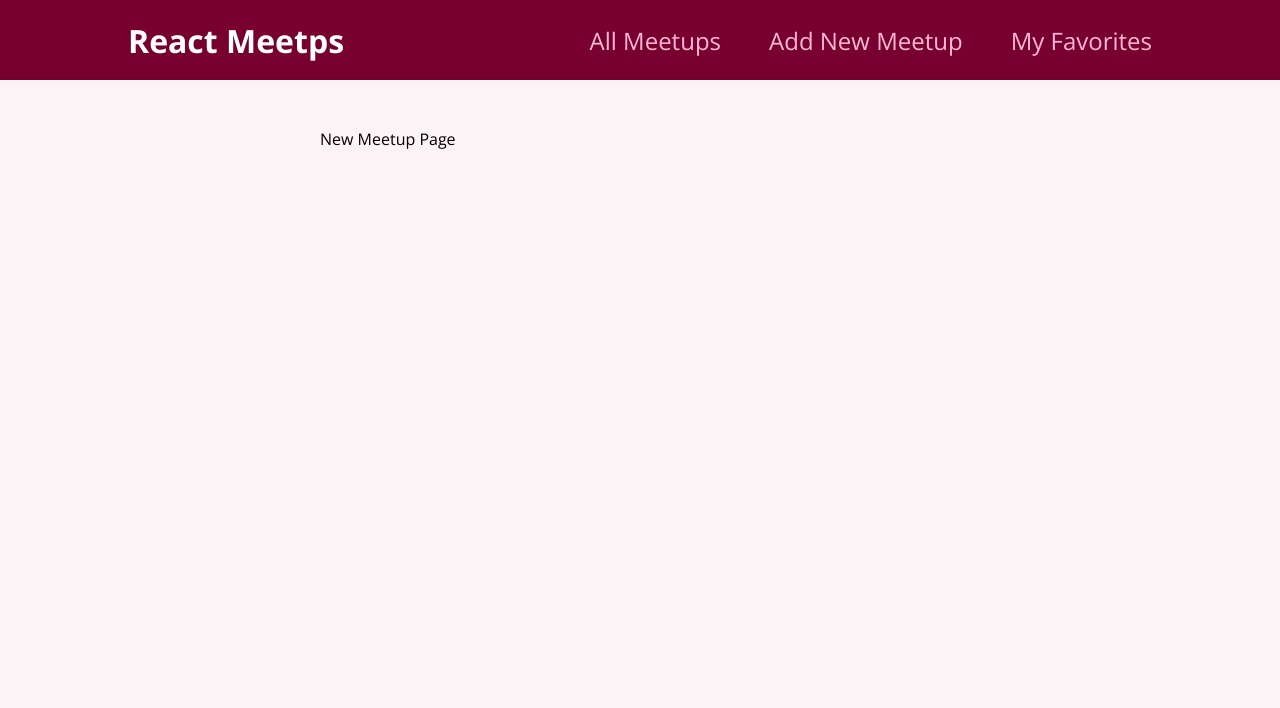
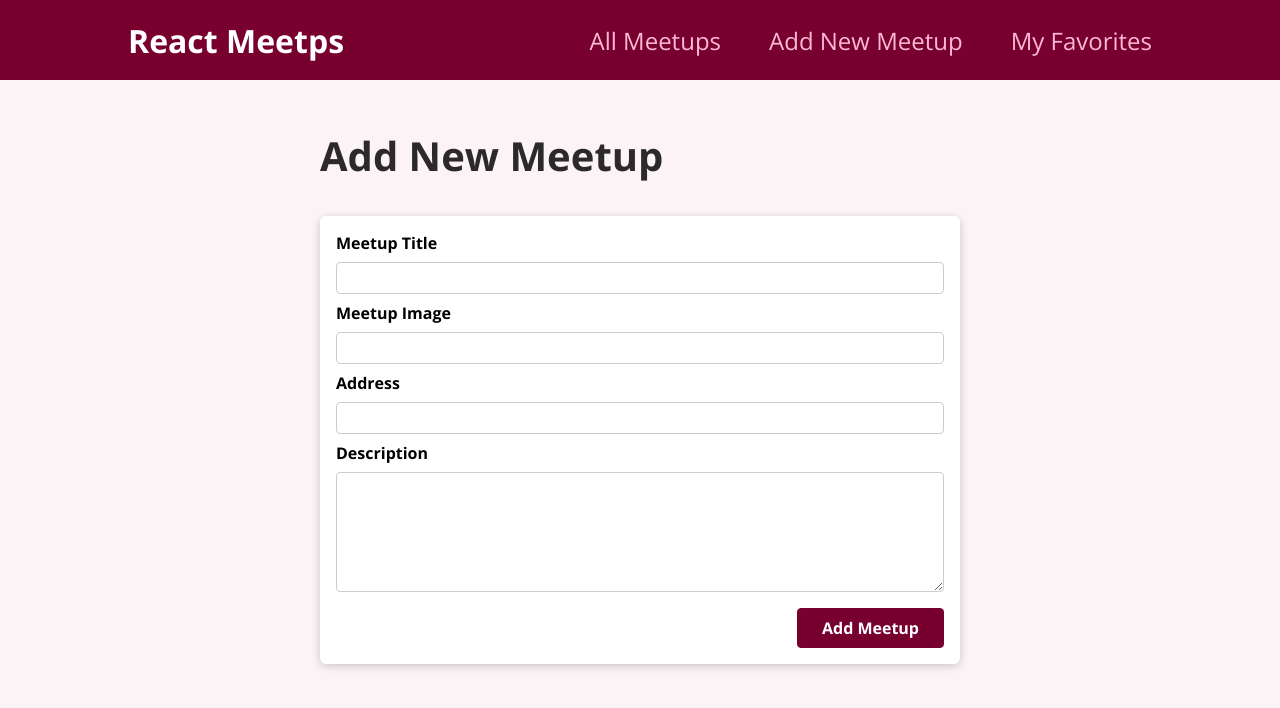
Before and after one commit to javonwashere/React-Meetups-App, a React (Create React App) app: page /new-meetup in a window 1280 px wide. Shown: the top 708 px of the page. Built offline with nearby package versions, Linux system fonts and the light colour scheme.

Commit message:
create new meetup form

```diff
--- /dev/null
+++ b/src/components/meetups/NewMeetupForm.js
@@ -0,0 +1,32 @@
+import Card from '../ui/Card';
+import classes from './NewMeetupForm.module.css';
+
+function NewMeetupForm() {
+  return (
+    <Card>
+      <form className={classes.form}>
+        <div className={classes.control}>
+          <label htmlFor="title">Meetup Title</label>
+          <input type="text" required id="title" />
+        </div>
+        <div className={classes.control}>
+          <label htmlFor="image">Meetup Image</label>
+          <input type="url" required id="image" />
+        </div>
+        <div className={classes.control}>
+          <label htmlFor="address">Address</label>
+          <input type="text" required id="Address" />
+        </div>
+        <div className={classes.control}>
+          <label htmlFor="description">Description</label>
+          <textarea id="description" required rows='5' />
+        </div>
+        <div className={classes.actions}>
+            <button>Add Meetup</button>
+        </div>
+      </form>
+    </Card>
+  );
+}
+
+export default NewMeetupForm;
--- /dev/null
+++ b/src/components/meetups/NewMeetupForm.module.css
@@ -0,0 +1,45 @@
+.form {
+    padding: 1rem;
+  }
+
+  .control {
+    margin-bottom: 0.5rem;
+  }
+
+  .control label {
+    display: block;
+    font-weight: bold;
+    margin-bottom: 0.5rem;
+  }
+
+  .control input,
+  .control textarea {
+    display: block;
+    font: inherit;
+    border-radius: 4px;
+    border: 1px solid #ccc;
+    padding: 0.25rem;
+    width: 100%;
+  }
+
+  .actions {
+    margin-top: 1rem;
+    text-align: right;
+  }
+
+  .actions button {
+    font: inherit;
+    cursor: pointer;
+    background-color: #77002e;
+    color: white;
+    padding: 0.5rem 1.5rem;
+    border: 1px solid #77002e;
+    border-radius: 4px;
+    font-weight: bold;
+  }
+
+  .actions button:hover,
+  .actions button:active {
+    background-color: #a50e48;
+    border-color: #a50e48;
+  }
--- a/src/pages/NewMeetup.js
+++ b/src/pages/NewMeetup.js
@@ -1,6 +1,12 @@
+import NewMeetupForm from "../components/meetups/NewMeetupForm";
+
 function NewMeetupPage() {
-    return<div>New Meetup Page</div>
+  return (
+    <section>
+      <h1>Add New Meetup</h1>
+      <NewMeetupForm />
+    </section>
+  );
 }
 
-
 export default NewMeetupPage;
```
